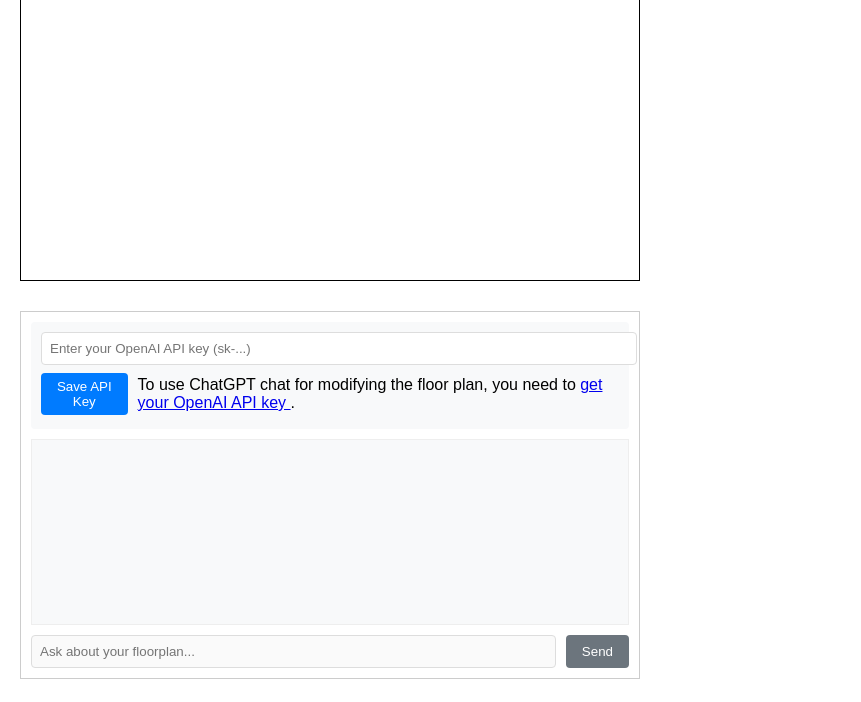
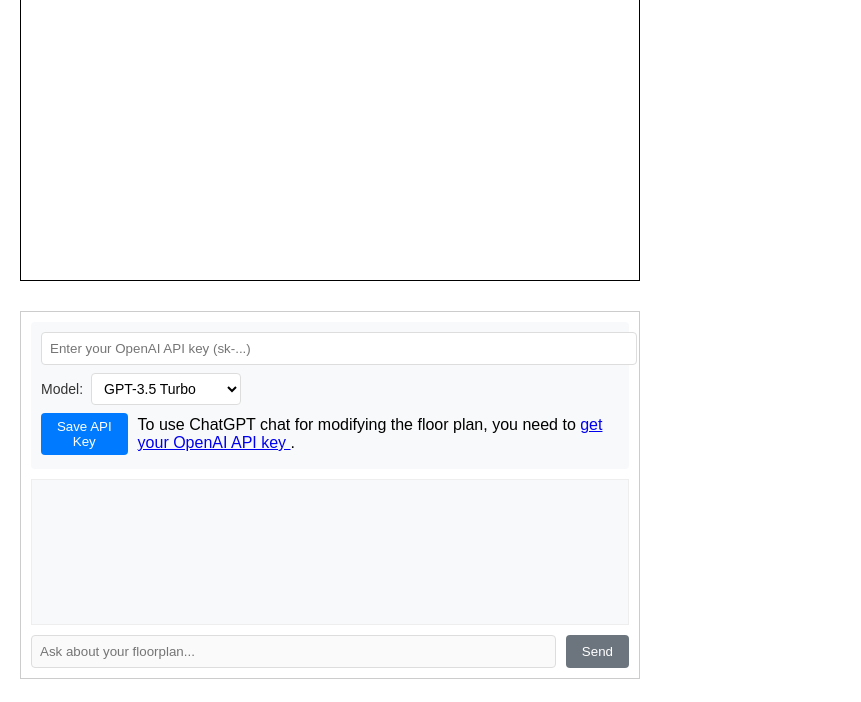
Before and after one commit to langalex/mermaid-floorplan, a website built with Vite: page index.html in a window 1280 px wide. Shown: the part 98-800 px from the top of the page, without its empty margins (0-861 px from the left). Built offline with nearby package versions, Linux system fonts and the light colour scheme; what floorplans-language, langium, monaco-editor would draw is missing.

Commit message:
add model select

```diff
--- a/index.html
+++ b/index.html
@@ -37,6 +37,16 @@ floorplan
               id="api-key-input"
               placeholder="Enter your OpenAI API key (sk-...)"
             />
+            <div class="model-selection">
+              <label for="model-select">Model:</label>
+              <select id="model-select">
+                <option value="gpt-3.5-turbo">GPT-3.5 Turbo</option>
+                <option value="gpt-4">GPT-4</option>
+                <option value="gpt-4-turbo">GPT-4 Turbo</option>
+                <option value="gpt-4o">GPT-4o</option>
+                <option value="gpt-4o-mini">GPT-4o Mini</option>
+              </select>
+            </div>
             <div class="flex">
               <button id="save-api-key">Save API Key</button>
               <button id="remove-api-key" style="display: none">
--- a/src/app.ts
+++ b/src/app.ts
@@ -63,15 +63,23 @@ function initializeChat(editorInstance: EditorInstance) {
     "remove-api-key"
   ) as HTMLButtonElement;
   const apiKeyStatus = document.getElementById("api-key-status") as HTMLElement;
+  const modelSelect = document.getElementById(
+    "model-select"
+  ) as HTMLSelectElement;
 
-  // Load saved API key
+  // Load saved API key and model
   const savedApiKey = localStorage.getItem("openai_api_key");
+  const savedModel = localStorage.getItem("openai_model") || "gpt-3.5-turbo";
+
   if (savedApiKey) {
     apiKeyInput.value = savedApiKey;
     chatService.setApiKey(savedApiKey);
     updateChatUI(true);
     removeApiKeyButton.style.display = "inline-block";
   }
+
+  modelSelect.value = savedModel;
+  chatService.setModel(savedModel);
 
   function updateChatUI(apiKeyValid: boolean) {
     if (apiKeyValid) {
@@ -212,8 +220,15 @@ function initializeChat(editorInstance: EditorInstance) {
     updateChatUI(false);
   }
 
+  function updateModel() {
+    const selectedModel = modelSelect.value;
+    chatService.setModel(selectedModel);
+    localStorage.setItem("openai_model", selectedModel);
+  }
+
   saveApiKeyButton.addEventListener("click", saveApiKey);
   removeApiKeyButton.addEventListener("click", removeApiKey);
+  modelSelect.addEventListener("change", updateModel);
   apiKeyInput.addEventListener("keypress", (e) => {
     if (e.key === "Enter") {
       saveApiKey();
--- a/src/openai-chat.ts
+++ b/src/openai-chat.ts
@@ -2,10 +2,15 @@ import floorplanGrammar from "./floorplans.mdc?raw";
 
 export class OpenAIChatService {
   private apiKey: string | null = null;
+  private model: string = "gpt-3.5-turbo";
   private messages: Array<{ role: string; content: string }> = [];
 
   setApiKey(apiKey: string) {
     this.apiKey = apiKey;
+  }
+
+  setModel(model: string) {
+    this.model = model;
   }
 
   async validateApiKey(apiKey: string): Promise<boolean> {
@@ -57,7 +62,7 @@ export class OpenAIChatService {
             "Content-Type": "application/json",
           },
           body: JSON.stringify({
-            model: "gpt-3.5-turbo",
+            model: this.model,
             messages: this.messages,
             max_tokens: 1000,
             temperature: 0.7,
--- a/src/styles.css
+++ b/src/styles.css
@@ -91,6 +91,28 @@ h1 {
   border: 1px solid #ddd;
   border-radius: 4px;
   margin-bottom: 8px;
+}
+
+.model-selection {
+  margin-bottom: 8px;
+  display: flex;
+  align-items: center;
+  gap: 8px;
+}
+
+.model-selection label {
+  font-size: 14px;
+  font-weight: 500;
+  color: #333;
+}
+
+#model-select {
+  padding: 6px 8px;
+  border: 1px solid #ddd;
+  border-radius: 4px;
+  background-color: white;
+  font-size: 14px;
+  min-width: 150px;
 }
 
 #save-api-key {
```
